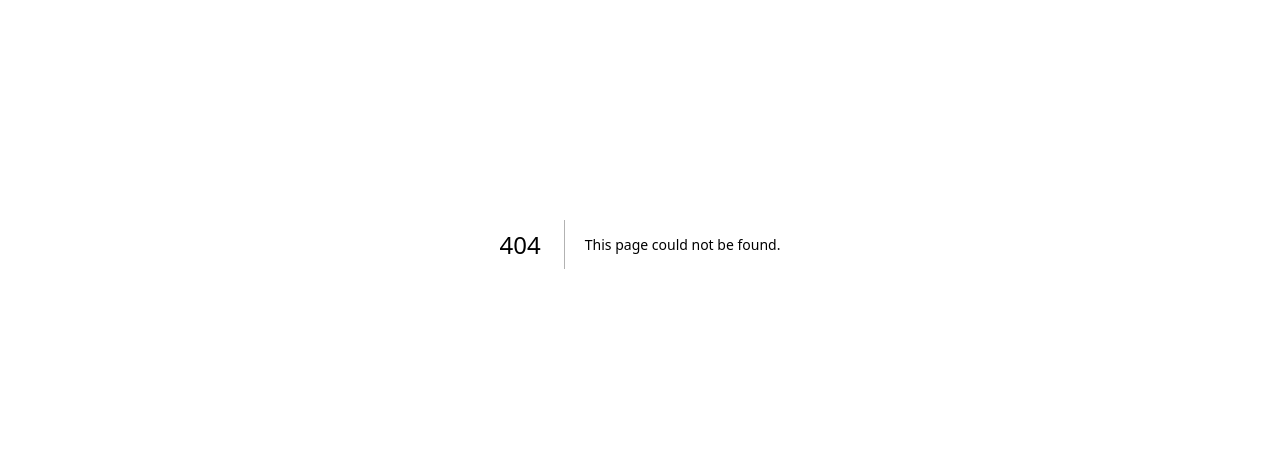
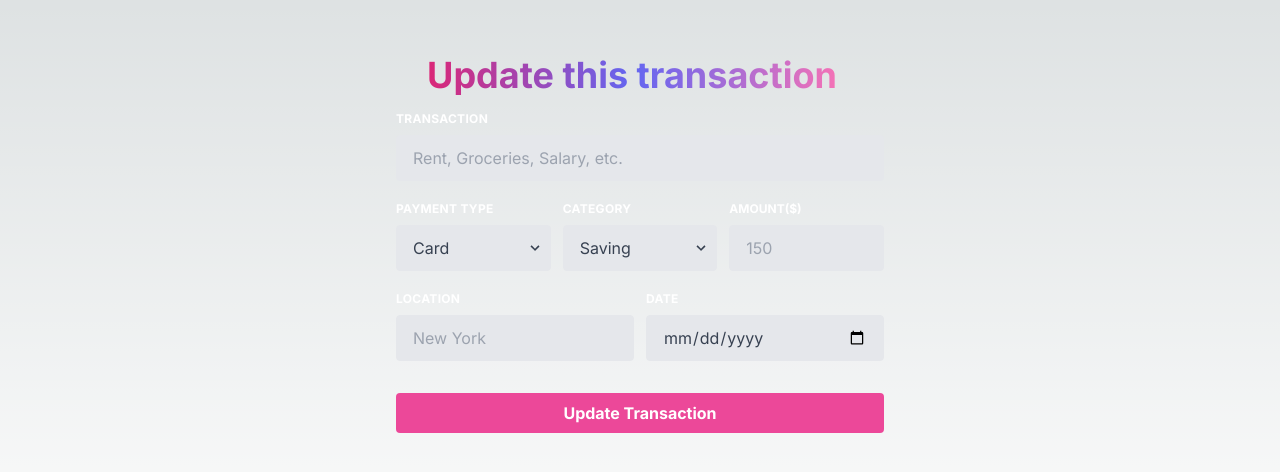
Before and after one commit to cyburns/exp-tracker, a Next.js app in the folder client/: page /transaction/123 in a window 1280 px wide. Before the commit this address had no page. Shown: the part 156-628 px from the top of the page. Built offline with nearby package versions, Linux system fonts and the light colour scheme.

Commit message:
[id] page

```diff
--- /dev/null
+++ b/client/app/transaction/[id]/page.jsx
@@ -0,0 +1,14 @@
+import TransactionPage from "@/components/TransactionPage";
+import React from "react";
+
+const page = ({ params }) => {
+  const { id } = params;
+
+  return (
+    <div>
+      <TransactionPage id={id} />
+    </div>
+  );
+};
+
+export default page;
--- a/client/components/Card.jsx
+++ b/client/components/Card.jsx
@@ -52,7 +52,7 @@ const Card = ({ transaction }) => {
                 onClick={handleDeleteTransaction}
               />
             )}
-            <Link href={`/transaction/123`}>
+            <Link href={`/transaction/${transaction._id}`}>
               <HiPencilAlt className="cursor-pointer" size={20} />
             </Link>
           </div>
--- /dev/null
+++ b/client/components/TransactionPage.jsx
@@ -0,0 +1,193 @@
+"use client";
+
+import { useState } from "react";
+
+const TransactionPage = ({ id }) => {
+  const [formData, setFormData] = useState({
+    description: "",
+    paymentType: "",
+    category: "",
+    amount: "",
+    location: "",
+    date: "",
+  });
+
+  const handleSubmit = async (e) => {
+    e.preventDefault();
+    console.log("formData", formData);
+  };
+
+  const handleInputChange = (e) => {
+    const { name, value } = e.target;
+    setFormData((prevFormData) => ({
+      ...prevFormData,
+      [name]: value,
+    }));
+  };
+
+  return (
+    <div className="h-screen max-w-4xl mx-auto flex flex-col items-center justify-center">
+      <p className="md:text-4xl text-2xl lg:text-4xl font-bold text-center relative z-50 mb-4 mr-4 bg-gradient-to-r from-pink-600 via-indigo-500 to-pink-400 inline-block text-transparent bg-clip-text">
+        Update this transaction
+      </p>
+      <form
+        className="w-full max-w-lg flex flex-col gap-5 px-3 "
+        onSubmit={handleSubmit}
+      >
+        {/* TRANSACTION */}
+        <div className="flex flex-wrap">
+          <div className="w-full">
+            <label
+              className="block uppercase tracking-wide text-white text-xs font-bold mb-2"
+              htmlFor="description"
+            >
+              Transaction
+            </label>
+            <input
+              className="appearance-none block w-full bg-gray-200 text-gray-700 border border-gray-200 rounded py-3 px-4 leading-tight focus:outline-none focus:bg-white focus:border-gray-500"
+              id="description"
+              name="description"
+              type="text"
+              placeholder="Rent, Groceries, Salary, etc."
+              value={formData.description}
+              onChange={handleInputChange}
+            />
+          </div>
+        </div>
+        {/* PAYMENT TYPE */}
+        <div className="flex flex-wrap gap-3">
+          <div className="w-full flex-1 mb-6 md:mb-0">
+            <label
+              className="block uppercase tracking-wide text-white text-xs font-bold mb-2"
+              htmlFor="paymentType"
+            >
+              Payment Type
+            </label>
+            <div className="relative">
+              <select
+                className="block appearance-none w-full bg-gray-200 border border-gray-200 text-gray-700 py-3 px-4 pr-8 rounded leading-tight focus:outline-none focus:bg-white focus:border-gray-500"
+                id="paymentType"
+                name="paymentType"
+                onChange={handleInputChange}
+                defaultValue={formData.paymentType}
+              >
+                <option value={"card"}>Card</option>
+                <option value={"cash"}>Cash</option>
+              </select>
+              <div className="pointer-events-none absolute inset-y-0 right-0 flex items-center px-2 text-gray-700">
+                <svg
+                  className="fill-current h-4 w-4"
+                  xmlns="http://www.w3.org/2000/svg"
+                  viewBox="0 0 20 20"
+                >
+                  <path d="M9.293 12.95l.707.707L15.657 8l-1.414-1.414L10 10.828 5.757 6.586 4.343 8z" />
+                </svg>
+              </div>
+            </div>
+          </div>
+
+          {/* CATEGORY */}
+          <div className="w-full flex-1 mb-6 md:mb-0">
+            <label
+              className="block uppercase tracking-wide text-white text-xs font-bold mb-2"
+              htmlFor="category"
+            >
+              Category
+            </label>
+            <div className="relative">
+              <select
+                className="block appearance-none w-full bg-gray-200 border border-gray-200 text-gray-700 py-3 px-4 pr-8 rounded leading-tight focus:outline-none focus:bg-white focus:border-gray-500"
+                id="category"
+                name="category"
+                onChange={handleInputChange}
+                defaultValue={formData.category}
+              >
+                <option value={"saving"}>Saving</option>
+                <option value={"expense"}>Expense</option>
+                <option value={"investment"}>Investment</option>
+              </select>
+              <div className="pointer-events-none absolute inset-y-0 right-0 flex items-center px-2 text-gray-700">
+                <svg
+                  className="fill-current h-4 w-4"
+                  xmlns="http://www.w3.org/2000/svg"
+                  viewBox="0 0 20 20"
+                >
+                  <path d="M9.293 12.95l.707.707L15.657 8l-1.414-1.414L10 10.828 5.757 6.586 4.343 8z" />
+                </svg>
+              </div>
+            </div>
+          </div>
+
+          {/* AMOUNT */}
+          <div className="w-full flex-1 mb-6 md:mb-0">
+            <label
+              className="block uppercase text-white text-xs font-bold mb-2"
+              htmlFor="amount"
+            >
+              Amount($)
+            </label>
+            <input
+              className="appearance-none block w-full bg-gray-200 text-gray-700 border border-gray-200 rounded py-3 px-4 leading-tight focus:outline-none focus:bg-white focus:border-gray-500"
+              id="amount"
+              name="amount"
+              type="number"
+              placeholder="150"
+              value={formData.amount}
+              onChange={handleInputChange}
+            />
+          </div>
+        </div>
+
+        {/* LOCATION */}
+        <div className="flex flex-wrap gap-3">
+          <div className="w-full flex-1 mb-6 md:mb-0">
+            <label
+              className="block uppercase tracking-wide text-white text-xs font-bold mb-2"
+              htmlFor="location"
+            >
+              Location
+            </label>
+            <input
+              className="appearance-none block w-full bg-gray-200 text-gray-700 border  rounded py-3 px-4 mb-3 leading-tight focus:outline-none focus:bg-white"
+              id="location"
+              name="location"
+              type="text"
+              placeholder="New York"
+              value={formData.location}
+              onChange={handleInputChange}
+            />
+          </div>
+
+          {/* DATE */}
+          <div className="w-full flex-1">
+            <label
+              className="block uppercase tracking-wide text-white text-xs font-bold mb-2"
+              htmlFor="date"
+            >
+              Date
+            </label>
+            <input
+              type="date"
+              name="date"
+              id="date"
+              className="appearance-none block w-full bg-gray-200 text-gray-700 border  rounded py-[11px] px-4 mb-3 leading-tight focus:outline-none
+						 focus:bg-white"
+              placeholder="Select date"
+              value={formData.date}
+              onChange={handleInputChange}
+            />
+          </div>
+        </div>
+        {/* SUBMIT BUTTON */}
+        <button
+          className="text-white font-bold w-full rounded px-4 py-2 bg-gradient-to-br
+          from-pink-500 to-pink-500 hover:from-pink-600 hover:to-pink-600"
+          type="submit"
+        >
+          Update Transaction
+        </button>
+      </form>
+    </div>
+  );
+};
+export default TransactionPage;
```
